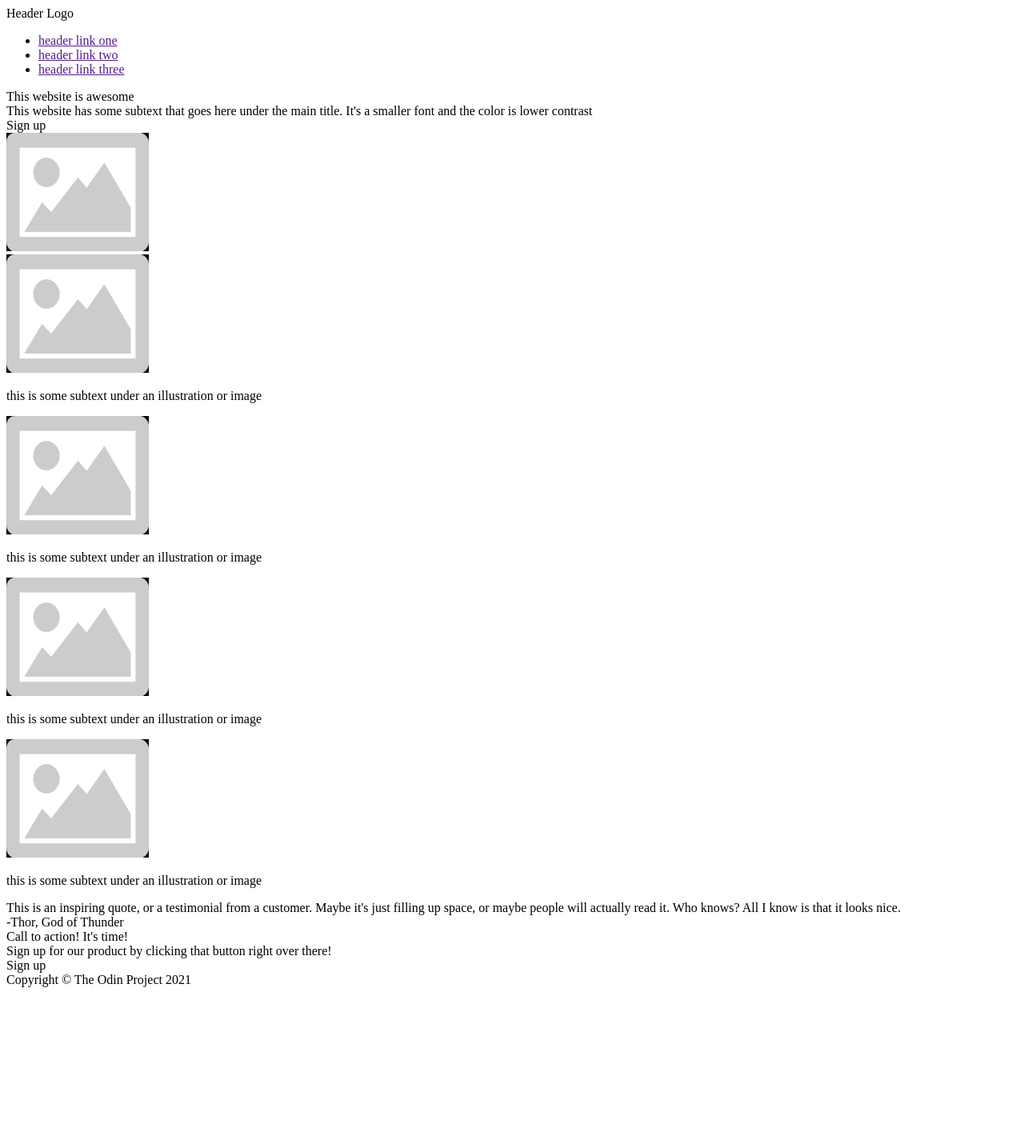
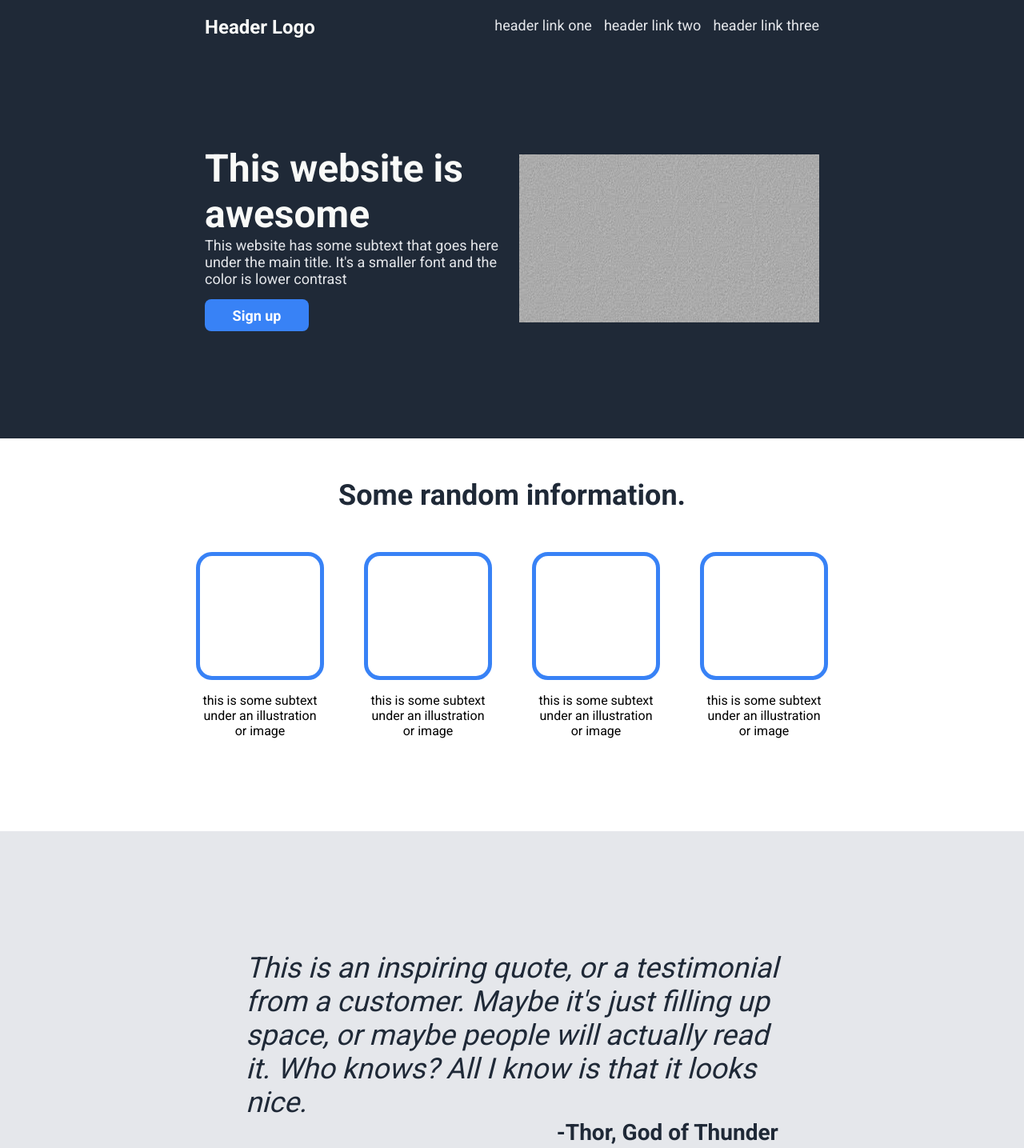
Before and after one commit to skdoosh/TOP-Landing-Page, a plain HTML site: page index.html in a window 1280 px wide. Shown: the top 1435 px of the page at 80% size. Before the commit the page ends 1242 px from the top, so only its background shows below. Drawn offline with Linux system fonts and the light colour scheme.

Commit message:
done with landing page. Wuhoo!

```diff
--- a/index.html
+++ b/index.html
@@ -3,46 +3,46 @@
 <head>
     <meta charset="UTF-8">
     <meta name="viewport" content="width=device-width, initial-scale=1.0">
-    <title>Document</title>
+    <title>Landing Page</title>
+    <link rel="stylesheet" href="./style.css">
 </head>
 <body>
+    <div class="first-section">
         <div class="header">
             <div class="logo">Header Logo</div>
-        <div class="right-links">
-            <ul>
-                <li><a href="">header link one</a></li>
-                <li><a href="">header link two</a></li>
-                <li><a href="">header link three</a></li>
+            <ul class="right-links">
+                <li><a href="#">header link one</a></li>
+                <li><a href="#">header link two</a></li>
+                <li><a href="#">header link three</a></li>
             </ul>
-        </div>
         </div>
 
         <div class="hero-first-section">
             <div class="hero-text">
                 <div class="large-text">This website is awesome</div>
                 <div class="smaller-text">This website has some subtext that goes here under the main title. It's a smaller font and the color is lower contrast</div>
-            <div class="sign-up-button">Sign up</div>
+                <button class="sign-up-button">Sign up</button>
+            </div>
+            <img src="./download.jpeg" class="hero-image">
         </div>
     </div>
-    <img src="./placeholder.png" class="hero-image">
-
     <div class="random-information">
-        <div class="random-title"></div>
+        <div class="random-title">Some random information.</div>
         <div class="random-container">
             <div class="random-card">
-                <img src="./placeholder.png" alt="">
+                <div class="box"></div>
                 <p>this is some subtext under an illustration or image</p>
             </div>
             <div class="random-card">
-                <img src="./placeholder.png" alt="">
+                <div class="box"></div>
                 <p>this is some subtext under an illustration or image</p>
             </div>
             <div class="random-card">
-                <img src="./placeholder.png" alt="">
+                <div class="box"></div>
                 <p>this is some subtext under an illustration or image</p>
             </div>
             <div class="random-card">
-                <img src="./placeholder.png" alt="">
+                <div class="box"></div>
                 <p>this is some subtext under an illustration or image</p>
             </div>
         </div>
@@ -59,7 +59,7 @@
                 <div class="cta-title">Call to action! It's time!</div>
                 <div class="cta-subtitle">Sign up for our product by clicking that button right over there!</div>
             </div>
-            <div class="sign-up-button cta">Sign up</div>
+            <button class="cta">Sign up</button>
         </div>
     </div>
 
--- a/style.css
+++ b/style.css
@@ -0,0 +1,208 @@
+@import url('https://fonts.googleapis.com/css2?family=Roboto:wght@400;700&display=swap');
+
+body {
+    display: flex;
+    flex-direction: column;
+    margin: 0;
+    padding: 0;
+    font-family: Roboto, serif;
+}
+
+.header {
+    display: flex;
+    justify-content: space-between;
+    padding-left: 20%;
+    padding-right: 20%;
+    padding-top: 20px;
+
+}
+
+.logo {
+    color: #f9faf8;
+    font-size: 24px;
+    font-weight: bold;
+}
+
+ul{
+    display: flex;
+    list-style-type: none;
+    padding: 0;
+    font-size: 18px;
+    line-height:18px;
+    color: #e5e7eb;
+    gap: 15px;
+    margin: 0px;
+
+}
+a {
+    text-decoration: none;
+    color: #e5e7eb;
+    size: 18px;
+    line-height: 24px;
+}
+
+.header,
+.hero-first-section {
+    background-color: #1f2937;
+}
+
+.hero-first-section {
+    display: flex;
+    justify-content: space-between;
+    padding-left: 20%;
+    padding-right: 20%;
+    height: 300px;
+    gap: 18px;
+    padding-top: 100px;
+    padding-bottom: 100px;
+    align-items: center;
+}
+.first-section {
+    display: flex;
+    flex-direction: column;
+}
+
+.hero-text {
+    width: 50%;
+}
+.large-text {
+    font-size: 48px;
+    color: #f9faf8;
+    font-weight: 900;
+}
+
+.smaller-text {
+    font-size: 18px;
+    color: #e5e7eb;
+
+}
+
+.hero-image {
+    width: 50%;
+    height: auto;
+}
+
+.sign-up-button,
+.cta {
+
+    border: none;
+    border-radius: 8px;
+    background-color: #3882f6;
+    color: white;
+    height: 40px;
+    width: 130px;
+    margin-top: 15px;
+    font-family: Roboto;
+    font-weight: 900;
+    font-size: 18px;
+
+}
+.random-information {
+    display: flex;
+    flex-direction: column;
+    justify-content: center;
+    align-items: center;
+    padding: 50px;
+    padding-bottom: 100px;
+    gap: 50px;
+
+}
+
+.random-title {
+    font-size: 36px;
+    color: #1f2937;
+    font-weight: 900;
+}
+
+.random-container {
+    display: flex;
+    text-wrap: pretty;
+    width: 100px;
+    text-align: center;
+    justify-content: center;
+    align-items: center;
+    gap: 50px;
+}
+
+.box {
+    height: 150px;
+    width: 150px;
+    border: 5px solid #3882f6;
+    border-radius: 20px;
+}
+
+.quote {
+    background-color: #e5e7eb;
+    display: flex;
+    flex-direction: column;
+    padding-left: 24%;
+    padding-right: 24%;
+    padding-top: 150px;
+    padding-bottom: 150px;
+}
+
+.words{
+    font-size: 36px;
+    font-style: italic;
+    color: #1f2937;
+    font-weight: 300;
+}
+
+.author {
+    text-align: end;
+    font-weight: bold;
+    color: #1f2937;
+    font-size: 28px;
+}
+
+.call-to-action {
+    padding-left: 20%;
+    padding-right: 20%;
+    padding-top: 100px;
+    padding-bottom: 100px;
+}
+
+.cta-container {
+    background-color: #3882f6;
+    padding-top: 50px;
+    padding-bottom: 50px;
+    padding-left: 80px;
+    padding-right: 80px;
+    border-radius: 10px;
+    display: flex;
+    justify-content: space-between;
+    align-items: center;
+
+}
+
+.cta-title {
+    color: #f9faf8;
+    font-size: 24px;
+    font-weight: bold;
+
+}
+
+.cta-subtitle {
+    color: #e5e7eb;
+    font-size: 18px;
+
+}
+
+.footer {
+    display: flex;
+    justify-content: center;
+    padding-left: 20%;
+    padding-right: 20%;
+    padding-top: 50px;
+    padding-bottom: 50px;
+    background-color: #1f2937;
+    color: #f9faf8;
+    font-size: 18px;
+
+
+
+}
+
+.cta {
+    border:2px solid #f9faf8;
+}
```
Also changed, not shown: download.jpeg (added). Lines whose indentation alone changed are shown as unchanged.
